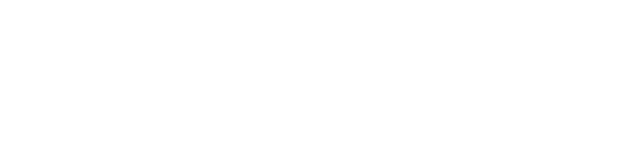
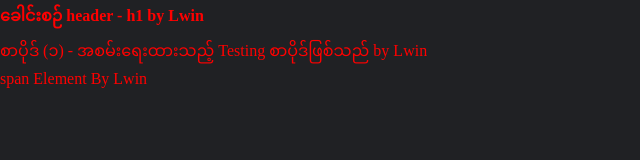
Before and after one commit to lwinmoepaing/html-and-css-beginner-to-super-beginner-ebook, a plain HTML site: page 16_css_selector/1_universal/index.html in a window 1280 px wide. Shown: the whole page, without its empty margins (0-640 px from the left). Drawn offline with Linux system fonts and the light colour scheme.

Commit message:
Adding: 16_1_universal_css

```diff
--- a/16_css_selector/1_universal/index.html
+++ b/16_css_selector/1_universal/index.html
@@ -4,6 +4,13 @@
     <meta charset="UTF-8" />
     <meta name="viewport" content="width=device-width, initial-scale=1.0" />
     <title>Universal Selector | Lwin Moe Paing</title>
+    <link rel="stylesheet" href="style.css" type="text/css" />
   </head>
-  <body></body>
+  <body>
+    <h1>ခေါင်းစဉ် header - h1 by Lwin</h1>
+
+    <p>စာပိုဒ် (၁) - အစမ်းရေးထားသည့် Testing စာပိုဒ်ဖြစ်သည် by Lwin</p>
+
+    <span> span Element By Lwin </span>
+  </body>
 </html>
--- a/16_css_selector/1_universal/style.css
+++ b/16_css_selector/1_universal/style.css
@@ -1,2 +1,7 @@
 * {
+  color: red;
+  padding: 0;
+  margin: 0;
+  font-size: 16px;
+  background-color: #202124;
 }
```
Also changed, not shown: 1 other file.
